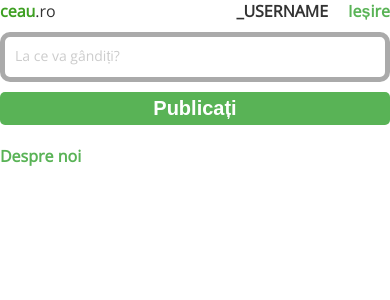
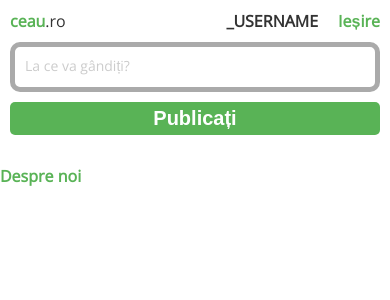
Before and after one commit to gbutiri/twitterclone, a PHP site: page /index.php in a window 390 px wide. Shown: the top 300 px of the page. Run offline with PHP 8.4, Linux system fonts and the light colour scheme; data that the repository does not hold is empty; a stand-in replaces the project's code that opens the database connection; some libraries are stand-ins or nearby versions.

Commit message:
fixed mobile zoom

```diff
--- a/css/main.css
+++ b/css/main.css
@@ -34,6 +34,10 @@ a:hover {
 	max-width: 600px;
 	width: 100%;
 	margin: auto;
+	-webkit-box-sizing: border-box;
+	-moz-box-sizing: border-box;
+	box-sizing: border-box;
+	padding: 10px;
 }
 
 /* The interactive area */
```
